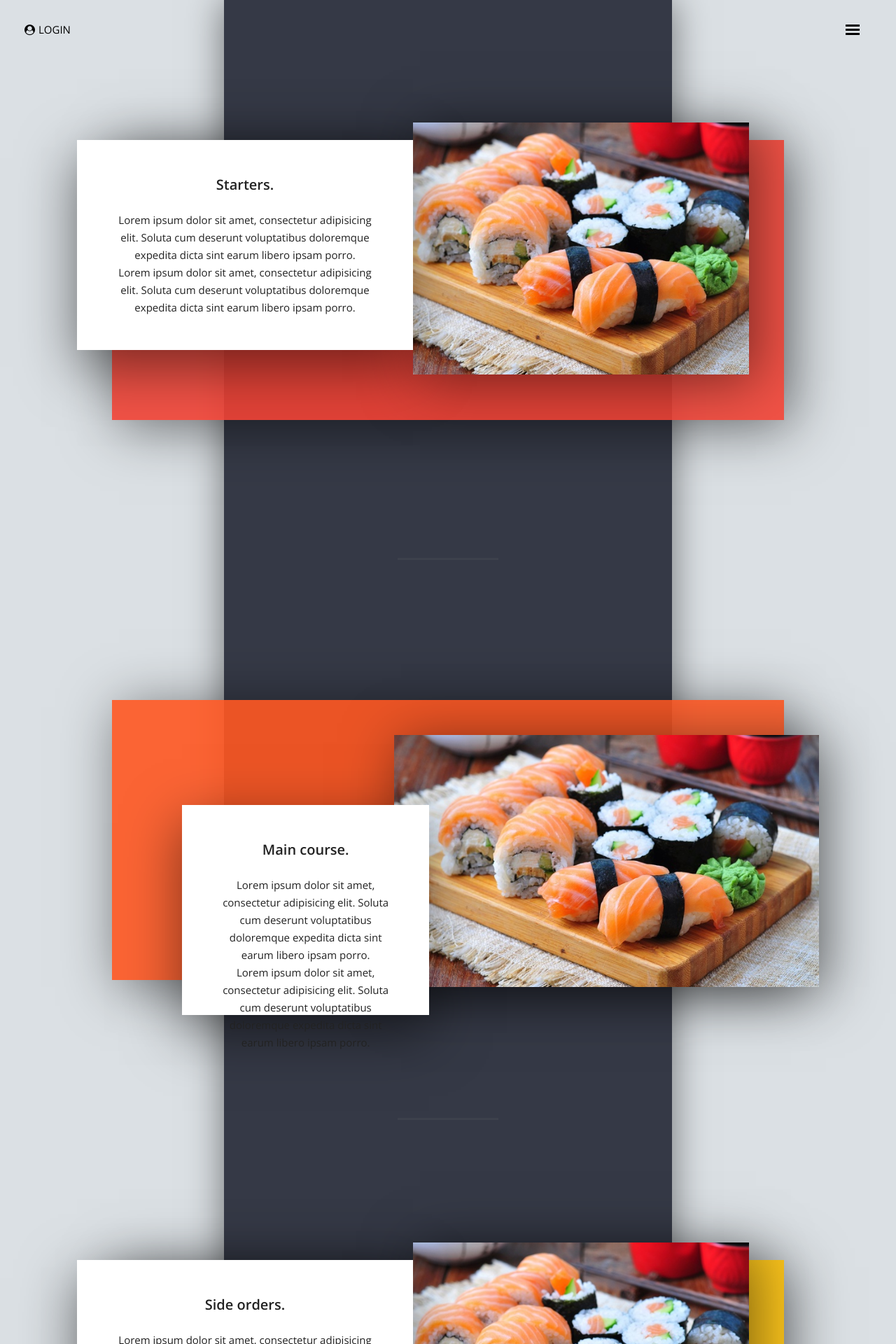
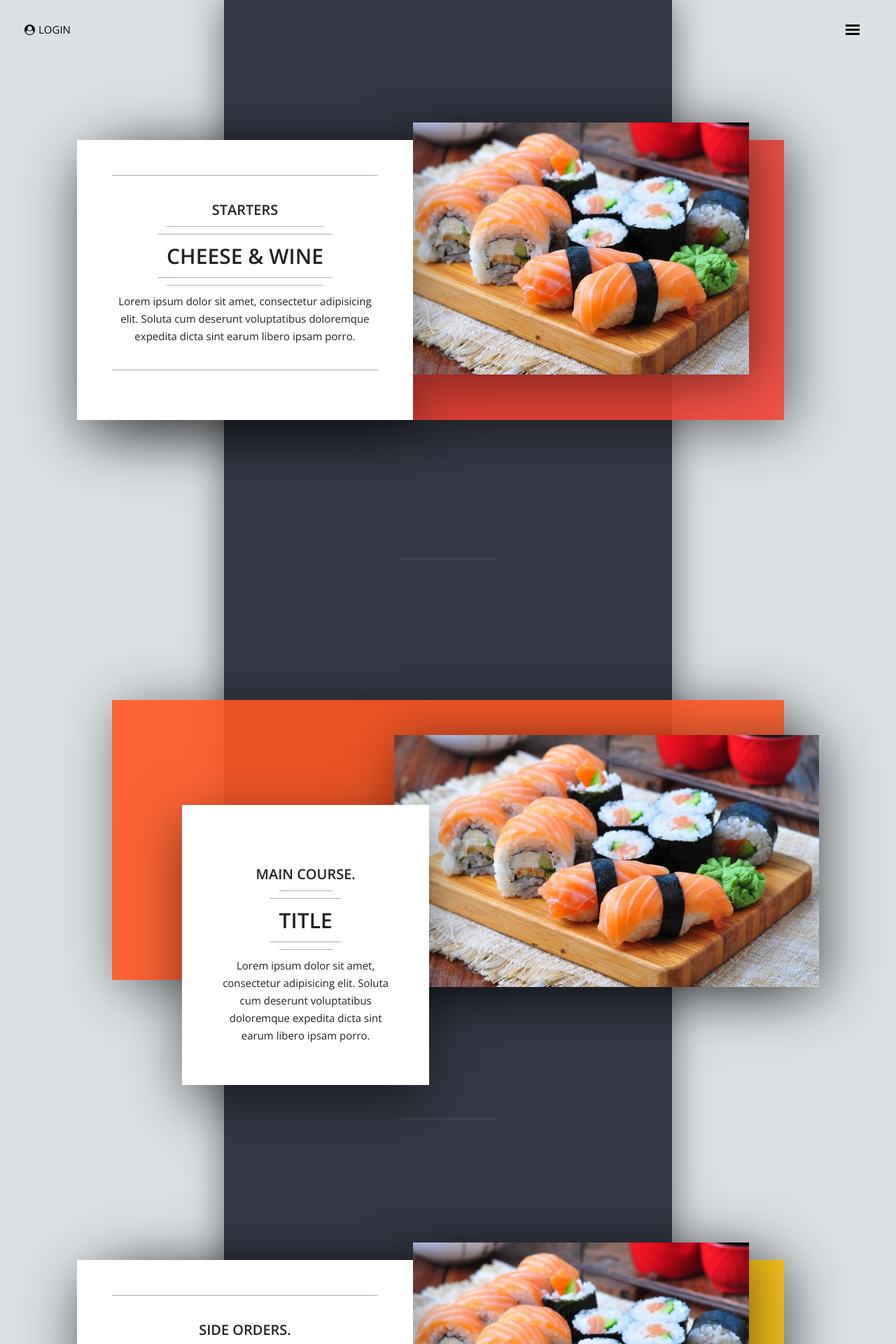
Before and after one commit to DevDanny/web-dev-2016, a PHP site: page / in a window 1280 px wide. Shown: the top 1920 px of the page at 70% size. Run offline with PHP 8.4, Linux system fonts and the light colour scheme; data that the repository does not hold is empty; some libraries are stand-ins or nearby versions.

Commit message:
layout and user changs

```diff
--- a/kea-web-dev-exam/create-user.php
+++ b/kea-web-dev-exam/create-user.php
@@ -36,9 +36,9 @@
 
 		// append the encoded array to the file
 		file_put_contents("users.json", $jEncodeUsers);
-		echo "User created";
+		echo true;
 	} else{
-		echo "Email already taken";
+		echo false;
 	}
 
 ?>
--- a/kea-web-dev-exam/index.php
+++ b/kea-web-dev-exam/index.php
@@ -35,9 +35,8 @@
 
 		<div class="section-bg section-one">
 			<div class="info-box">
-				<h2>Starters.</h2>
-				<p>Lorem ipsum dolor sit amet, consectetur adipisicing elit. Soluta cum deserunt voluptatibus doloremque expedita dicta sint earum libero ipsam porro.
-				</p>
+				<h2>Starters</h2>
+				<h3>Cheese & Wine</h3>
 				<p>Lorem ipsum dolor sit amet, consectetur adipisicing elit. Soluta cum deserunt voluptatibus doloremque expedita dicta sint earum libero ipsam porro.
 				</p>
 			</div>
@@ -47,8 +46,7 @@
 		<div class="section-bg section-two">
 			<div class="info-box">
 				<h2>Main course.</h2>
-				<p>Lorem ipsum dolor sit amet, consectetur adipisicing elit. Soluta cum deserunt voluptatibus doloremque expedita dicta sint earum libero ipsam porro.
-				</p>
+				<h3>title</h3>
 				<p>Lorem ipsum dolor sit amet, consectetur adipisicing elit. Soluta cum deserunt voluptatibus doloremque expedita dicta sint earum libero ipsam porro.
 				</p>
 			</div>
@@ -58,8 +56,7 @@
 		<div class="section-bg section-three">
 			<div class="info-box">
 				<h2>Side orders.</h2>
-				<p>Lorem ipsum dolor sit amet, consectetur adipisicing elit. Soluta cum deserunt voluptatibus doloremque expedita dicta sint earum libero ipsam porro.
-				</p>
+				<h3>title</h3>
 				<p>Lorem ipsum dolor sit amet, consectetur adipisicing elit. Soluta cum deserunt voluptatibus doloremque expedita dicta sint earum libero ipsam porro.
 				</p>
 			</div>
@@ -69,8 +66,7 @@
 		<div class="section-bg section-four">
 			<div class="info-box">
 				<h2>Desserts.</h2>
-				<p>Lorem ipsum dolor sit amet, consectetur adipisicing elit. Soluta cum deserunt voluptatibus doloremque expedita dicta sint earum libero ipsam porro.
-				</p>
+				<h3>title</h3>
 				<p>Lorem ipsum dolor sit amet, consectetur adipisicing elit. Soluta cum deserunt voluptatibus doloremque expedita dicta sint earum libero ipsam porro.
 				</p>
 			</div>
@@ -86,6 +82,7 @@
 				<input class="space-top-20" type="text" id="txtUserPassword" placeholder="password">
 				<button id="btn-login" class="space-top-20">LOGIN</button>
 				<a href="#" id="link-create-user">Dont have an account? Sign up</a>
+				<p id="login-error-message"></p>
 			</div>
 		</div>
 	</div>
@@ -97,6 +94,7 @@
 				<input class="space-top-20" type="text" id="txt-create-user-password" placeholder="password">
 				<button id="btn-create-user" class="space-top-20">CREATE USER</button>
 				<a href="#" id="link-login">Already have an account? Login.</a>
+				<p id="create-user-error-message"></p>
 			</div>
 		</div>
 	</div>
@@ -112,6 +110,11 @@
 
 <script>
 
+	if( localStorage.getItem("userEmail") ){
+		var emailFromLocalStorage = localStorage.getItem("userEmail");
+		$("#txt-create-user-email").val(emailFromLocalStorage);
+	}
+
 	$("#login").click(function(){
 		$("#login-outer").fadeToggle();
 	});
@@ -120,6 +123,9 @@
 	});
 	$("#link-login").click(function(){
 		$("#create-user-outer").fadeOut();
+	});
+	$("#txt-create-user-email").blur(function(){
+		localStorage.setItem("userEmail", $(this).val());
 	});
 
 	$("#menu").click(function(){
@@ -146,7 +152,7 @@
 				$("#login").hide();
 				$("#logout").show();
 			} else{
-				console.log("error: wrong combination");
+				$("#login-error-message").text("Wrong login combination.");
 			}
 		})
 	});
@@ -163,8 +169,10 @@
 			data: {userEmail, userPassword}
 		}).done(function(data){
 			console.log(data);
-			if(data != "Email already taken"){
+			if(data == 1){
 				$("#create-user-outer").fadeOut();
+			} else{
+				$("#create-user-error-message").text("Email address already in use.");
 			}
 		})
 
--- a/kea-web-dev-exam/style.css
+++ b/kea-web-dev-exam/style.css
@@ -14,11 +14,15 @@ html, body {
 	box-sizing: border-box;
 }
 h2{
+	display:flex;
+	flex-direction: column;
+	align-items:center;
 	font-size:20px;
 	font-weight:600;
-	padding-bottom:25px;
 }
-
+h1,h2,h3{
+	text-transform: uppercase;
+}
 header {
 	position: fixed;
 	width: 100vw;
@@ -281,17 +285,50 @@ nav {
 	background:rgba(205, 220, 57, 0.9); /* Material Lime */
 }
 .section-bg .info-box{
+	display:flex;
+	flex-direction: column;
+	align-items: center;
 	z-index:3;
 	background:#fff;
 	padding:50px;
 	width:calc(40% - 100px);
-	height:75%;
+}
+.section-bg .info-box:before{
+	margin-bottom:25px;
+}
+.section-bg .info-box:after{
+	margin-top:25px;
+}
+.section-bg .info-box:before, .section-bg .info-box:after{
+	content:"";
+	height:1px;
+	width:100%;
+	background:rgba(121, 85, 72, 0.5);
 }
 .section-bg .info-box p{
 	line-height:25px;
 }
 .section-bg .info-box h2, .section-bg .info-box p{
 	text-align:center;
+	padding:10px 0;
+}
+.section-bg .info-box h3{
+	font-size:30px;
+	font-weight:600;
+	font-style:capi;
+	display:flex;
+	flex-direction:column;
+	align-items:center;
+	border-color:rgba(121, 85, 72, 0.5);;
+	border-style: solid;
+	border-width: 1px 0 1px 0;
+}
+.section-bg .info-box h3::before, .section-bg .info-box h3::after{
+	margin:10px 0px;
+	content:"";
+	height:1px;
+	width:calc(100% + 25px);
+	background:rgba(121, 85, 72, 0.5);
 }
 .section-bg #img{
 	z-index: 2;
@@ -336,6 +373,15 @@ nav {
 	transform:translate3d(50px,50px,0);
 }
 /* SECTION EVEN (index 2,4,6) END */
+#link-create-user, #link-login{
+	display:block;
+}
+#link-create-user, #link-login, #login-error-message, #create-user-error-message{
+	padding-top:5px;
+}
+#login-error-message, #create-user-error-message{
+	color:red;
+}
 .wdw{
 	position: absolute;
 	flex-direction: column;
```
Also changed, not shown: kea-web-dev-exam/users.json (+10 -0 lines).
